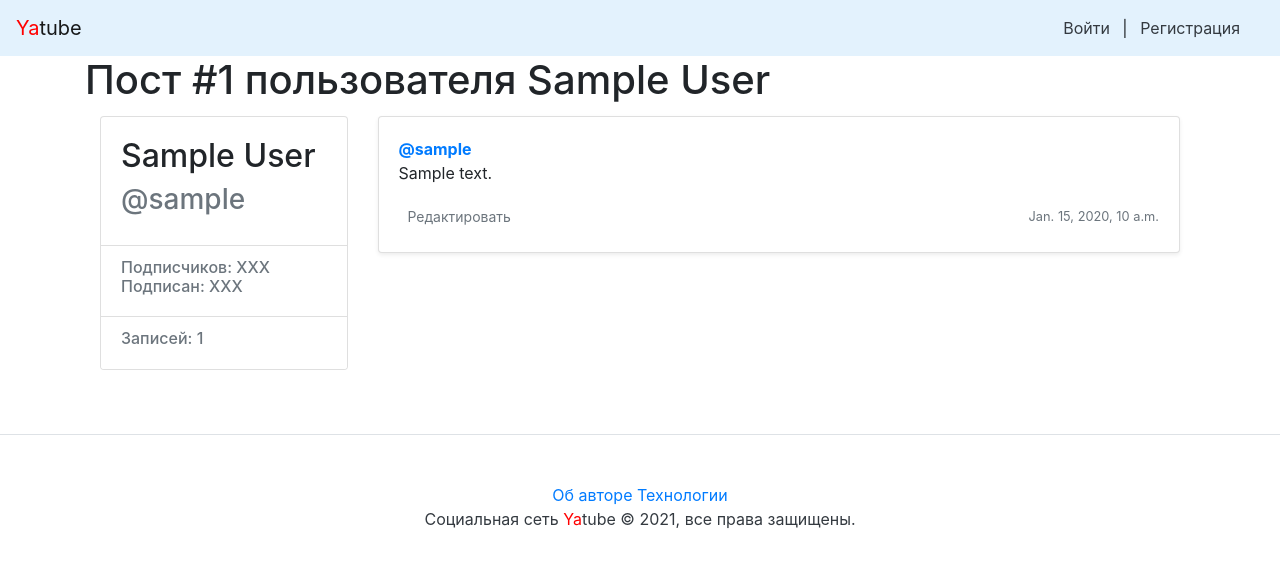
After one commit to iliazaraysky/hw03_forms, a Django app: a page that uses templates/nav.html in a window 1280 px wide. The commit adds this page. Shown: the top 567 px of the page. Run offline with Django 3.2, Linux system fonts and the light colour scheme; tables that the repository leaves empty hold one stand-in row (values such as "Sample post"); some libraries are stand-ins or nearby versions.

Commit message:
All tasks until the final, completed

```diff
--- a/posts/urls.py
+++ b/posts/urls.py
@@ -3,11 +3,11 @@ from django.urls import path
 from . import views
 
 urlpatterns = [
-    path("", views.index, name="index"),
-    path("new", views.post_view, name="new_post"),
-    path("group/<str:slug>", views.group_posts, name="group"),
+    path('', views.index, name='index'),
+    path('new', views.post_new, name='new_post'),
+    path('group/<str:slug>', views.group_posts, name='group'),
     path("<str:username>/", views.profile, name="profile"),
-    # path("<str:username>/<int:post_id>/edit/",
-    #     views.post_edit,
-    #     name="post_edit")
+    path("<str:username>/<int:post_id>/", views.post_view, name='post'),
+    path("<str:username>/<int:post_id>/edit/", views.post_edit,
+         name="post_edit")
 ]
--- a/posts/views.py
+++ b/posts/views.py
@@ -21,7 +21,7 @@ def group_posts(request, slug):
 
 
 @login_required
-def post_view(request):
+def post_new(request):
     if request.method != 'POST':
         form = NewPost()
         return render(request, 'newpost.html', {'form': form})
@@ -37,13 +37,39 @@ def post_view(request):
 
 
 def profile(request, username):
-    latest = User.objects.get(username=username)
-    return render(request, 'profile.html', {'latest': latest})
-#
-#
-# def post_view(request, username, post_id):
-#     pass
-#
-#
-# def post_edit(request, username, post_id):
-#     pass
+    author = get_object_or_404(User, username=username)
+    all_posts = Post.objects.all().filter(author__username=username)
+    counter = all_posts.count()
+    paginator = Paginator(all_posts, 5)
+    page_number = request.GET.get('page')
+    page = paginator.get_page(page_number)
+    return render(request, 'profile.html',
+                  {'page': page, 'author': author, 'counter': counter})
+
+
+def post_view(request, username, post_id):
+    author = get_object_or_404(User, username=username)
+    full_post = get_object_or_404(Post, id=post_id)
+    all_posts = Post.objects.all().filter(author__username=username)
+    counter = all_posts.count()
+    return render(request, 'post.html',
+                  {'author': author, 'full_post': full_post,
+                   'counter': counter})
+
+
+def post_edit(request, username, post_id):
+    post = get_object_or_404(Post, id=post_id)
+    author = get_object_or_404(User, username=username)
+    if request.method == 'GET':
+        if request.user != post.author:
+            return redirect('post', username=post.author, post_id=post.id)
+        form = NewPost(instance=post)
+
+    if request.method == 'POST':
+        form = NewPost(request.POST, instance=post)
+        if form.is_valid():
+            form.save()
+        return redirect('post', username=post.author, post_id=post.id)
+
+    return render(request, 'newpost.html',
+                  {'form': form, 'post': post, 'author': author})
--- a/templates/nav.html
+++ b/templates/nav.html
@@ -2,7 +2,7 @@
     <a class="navbar-brand" href="/"><span style="color:red">Ya</span>tube</a>
     <nav class="my-2 my-md-0 mr-md-3">
         {% if user.is_authenticated %}
-        Пользователь: {{ user.username }}.
+        Пользователь: <a href="/{{ user.username }}">{{ user.username }}.</a>
         <a class="p-2 text-dark" href="{% url 'new_post' %}">Новая запись</a>
         <a class="p-2 text-dark" href="{% url 'password_change' %}">Изменить пароль</a>
         <a class="p-2 text-dark" href="{% url 'logout' %}">Выйти</a>
--- /dev/null
+++ b/templates/post.html
@@ -0,0 +1,60 @@
+{% extends "base.html" %}
+{% block title %}Пост #{{ full_post.id }} пользователя {{ full_post.author.first_name }} {{ full_post.author.last_name }}{% endblock %}
+{% block header %}Пост #{{ full_post.id }} пользователя {{ full_post.author.first_name }} {{ full_post.author.last_name }}{% endblock %}
+{% block content %}
+<main role="main" class="container">
+    <div class="row">
+            <div class="col-md-3 mb-3 mt-1">
+                <div class="card">
+                        <div class="card-body">
+                                <div class="h2">
+                                    <!-- Имя автора -->
+                                    {{ full_post.author.first_name }} {{ full_post.author.last_name }}
+                                </div>
+                                <div class="h3 text-muted">
+                                     <!-- username автора -->
+                                     @{{ full_post.author }}
+                                </div>
+                        </div>
+                        <ul class="list-group list-group-flush">
+                                <li class="list-group-item">
+                                        <div class="h6 text-muted">
+                                        Подписчиков: XXX <br />
+                                        Подписан: XXX
+                                        </div>
+                                </li>
+                                <li class="list-group-item">
+                                        <div class="h6 text-muted">
+                                            <!--Количество записей -->
+                                            Записей: {{ counter }}
+                                        </div>
+                                </li>
+                        </ul>
+                </div>
+        </div>
+
+        <div class="col-md-9">
+
+            <!-- Пост -->
+                <div class="card mb-3 mt-1 shadow-sm">
+                        <div class="card-body">
+                                <p class="card-text">
+                                        <!-- Ссылка на страницу автора в атрибуте href; username автора в тексте ссылки -->
+                                        <a href="/{{ full_post.author }}"><strong class="d-block text-gray-dark">@{{ full_post.author }}</strong></a>
+                                        <!-- Текст поста -->
+                                        {{ full_post.text }}
+                                </p>
+                                <div class="d-flex justify-content-between align-items-center">
+                                        <div class="btn-group ">
+                                                <!-- Ссылка на редактирование, показывается только автору записи -->
+                                                <a class="btn btn-sm text-muted" href="{% url 'post_edit' full_post.author full_post.id %}" role="button">Редактировать</a>
+                                        </div>
+                                        <!-- Дата публикации  -->
+                                        <small class="text-muted">{{ full_post.pub_date }}</small>
+                                </div>
+                        </div>
+                </div>
+     </div>
+    </div>
+</main>
+{% endblock content %}
```
Also changed, not shown: templates/newpost.html (+39 -4 lines), templates/profile.html (+15 -10 lines).
